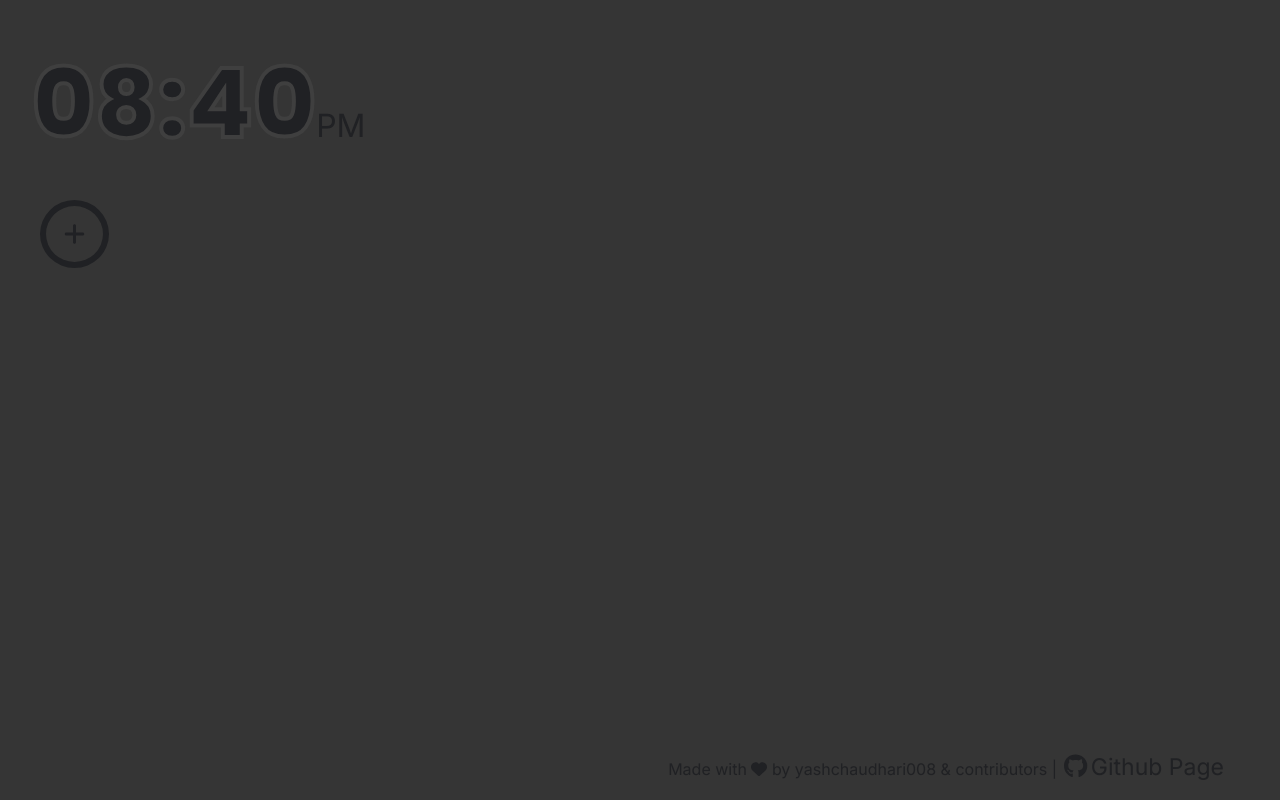
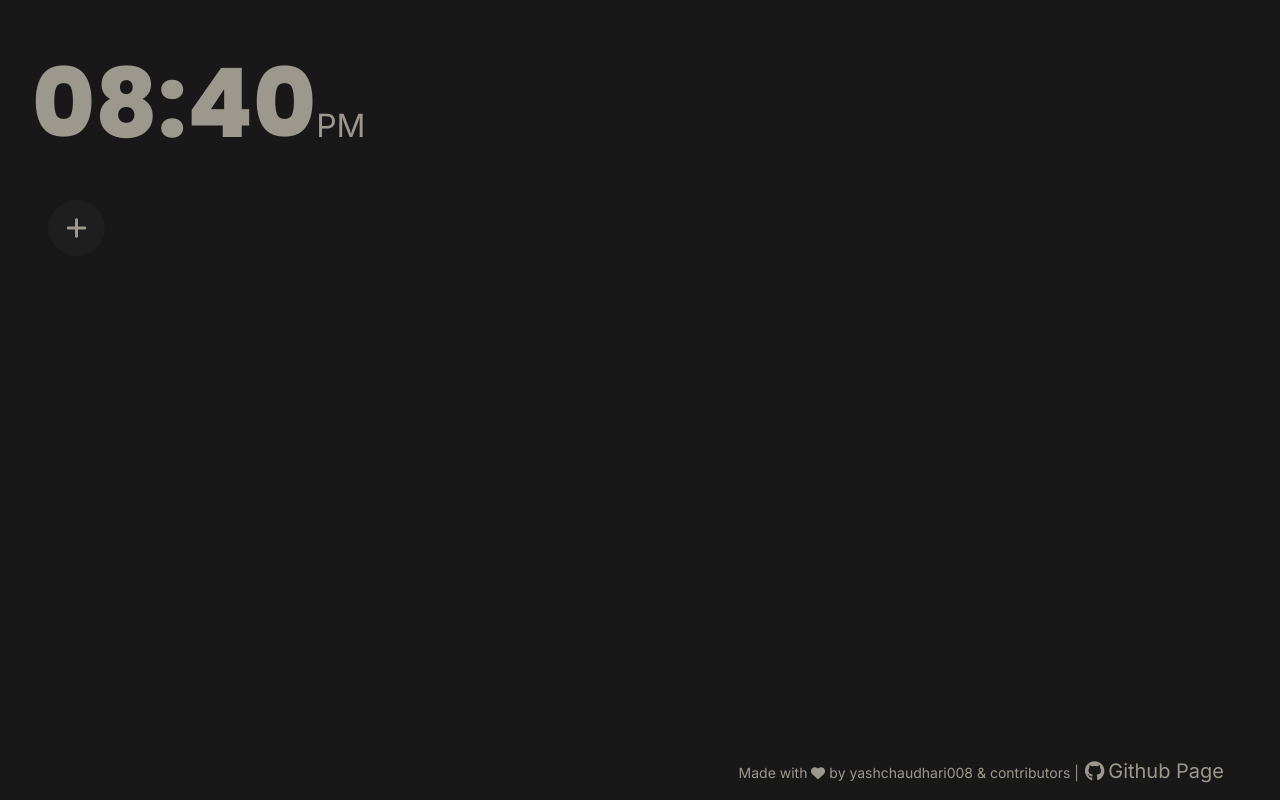
Before and after one commit to yashchaudhari008/minime, a React (Vite) app: page / in a window 1280 px wide. Built offline with nearby package versions, Linux system fonts and the light colour scheme.

Commit message:
[FEATURE] added minime moonlight theme (#22)

```diff
--- a/src/components/Footer/Footer.tsx
+++ b/src/components/Footer/Footer.tsx
@@ -18,7 +18,7 @@ const Footer = () => {
 				>
 					contributors
 				</a>
-				<span className={styles.stick}> | </span>
+				<span> | </span>
 				<a
 					target="_blank"
 					className={styles.github}
--- a/src/components/Footer/footer.module.scss
+++ b/src/components/Footer/footer.module.scss
@@ -9,8 +9,9 @@
 	padding-right: 24px;
 	p,
 	a {
-		font-weight: 900;
-		color: $primaryColor;
+		font-size: 14px;
+		font-weight: 600;
+		color: $appFooterTextColor;
 		text-decoration: none;
 	}
 	a {
@@ -18,18 +19,13 @@
 			text-decoration: underline;
 		}
 	}
+
+	.github {
+		font-size: 20px;
+		font-weight: 800;
+		margin-left: 2px;
+		.icon {
+			margin-right: 4px;
+		}
+	}
 }
-
-.stick {
-	font-size: 16px;
-}
-
-.github {
-	font-size: 23px;
-	margin-left: 2px;
-}
-
-.icon {
-	font-size: 24px;
-	margin-right: 4px;
-}
--- a/src/components/TopBar/clock.module.scss
+++ b/src/components/TopBar/clock.module.scss
@@ -4,10 +4,8 @@
 .clock {
 	@include font-poppins;
 
-	color: $primaryColor;
+	color: $clockColor;
 
-	-webkit-text-stroke-width: 4px;
-	-webkit-text-stroke-color: #3f3f3f;
 	font-size: 96px;
 	font-weight: 800;
 	width: 350px;
@@ -15,7 +13,6 @@
 	.meridiem {
 		@include font-inter;
 
-		-webkit-text-stroke: 0;
 		font-style: bold;
 		font-size: 32px;
 	}
--- a/src/components/WidgetHolder/widgetHolder.module.scss
+++ b/src/components/WidgetHolder/widgetHolder.module.scss
@@ -8,7 +8,7 @@
 	.widgetHolder {
 		display: flex;
 		align-items: center;
-		gap: 10px;
+		gap: 16px;
 		flex-wrap: wrap;
 		.widget {
 			flex: 1;
@@ -21,7 +21,9 @@
 	flex: 1;
 	display: flex;
 	flex-direction: column;
-	gap: 8px;
+	color: $modalTextColor;
+	gap: 12px;
+	padding-top: 14px;
 	.formInputHolder {
 		display: inline-flex;
 		align-items: end;
@@ -39,18 +41,16 @@
 	}
 	.modalFooter {
 		width: 100%;
-		padding-top: 16px;
+		padding-top: 24px;
 		display: inline-flex;
 		justify-content: end;
 		gap: 10px;
-		// border-top: 2px solid black;
 		button {
 			@include font-inter;
 			font-weight: 800;
-			background-color: rgba(0, 0, 0, 0.1);
-			border: 2px solid $primaryColor;
-			color: white;
-			padding: 6px 12px;
+			background-color: $modalButtonColor;
+			color: $modalButtonTextColor;
+			padding: 8px 16px;
 			border-radius: 6px;
 		}
 	}
--- a/src/components/shared/Modal/modal.module.scss
+++ b/src/components/shared/Modal/modal.module.scss
@@ -2,7 +2,7 @@
 @import "/src/styles/mixins.scss";
 
 .overlay {
-	background-color: rgba(0, 0, 0, 0.5);
+	background-color: $backdrop;
 
 	height: 100%;
 	width: 100%;
@@ -16,7 +16,7 @@
 	.modal {
 		width: 400px;
 
-		background-color: #353535;
+		background-color: $modalBackgroundColor;
 		border-radius: 24px;
 		padding: 32px;
 
@@ -25,10 +25,10 @@
 		.header {
 			@include font-poppins;
 			font-size: 24px;
-			color: white;
+			color: $modalHeaderColor;
 			padding-bottom: 16px;
 			margin-bottom: 16px;
-			border-bottom: 2px solid $primaryColor;
+			border-bottom: 2px solid $modalHeaderColor;
 		}
 	}
 }
--- a/src/components/widgets/AddNewWidgetBtn/addNewWidgetBtn.module.scss
+++ b/src/components/widgets/AddNewWidgetBtn/addNewWidgetBtn.module.scss
@@ -1,16 +1,17 @@
 @import "/src/styles/variables.scss";
 .addNewWidget {
+	margin-left: 8px;
 	padding: 16px 18px;
 	display: flex;
 	align-items: center;
 	justify-content: center;
 
 	border-radius: 50%;
-	border: 6px solid $primaryColor;
+	background-color: $addNewWidgetButtonColor;
 
 	cursor: pointer;
 	.icon {
-		color: $primaryColor;
+		color: $addNewWidgetButtonIconColor;
 		font-size: 24px;
 	}
 }
--- a/src/components/widgets/BookmarkWidget/BookmarkWidget.tsx
+++ b/src/components/widgets/BookmarkWidget/BookmarkWidget.tsx
@@ -13,7 +13,9 @@ const BookmarkWidget = ({ name, link }: BookmarkWidgetProps) => {
 
 	return (
 		<button className={styles.bookmarkWidget} onClick={onClickHandler}>
-			<img src={getFaviconLink(link)} className={styles.favicon} />
+			<div className={styles.faviconHolder}>
+				<img src={getFaviconLink(link)} className={styles.favicon} />
+			</div>
 			<span className={styles.nameWrapper}>{name || link}</span>
 		</button>
 	);
--- a/src/components/widgets/BookmarkWidget/bookmarkWidget.module.scss
+++ b/src/components/widgets/BookmarkWidget/bookmarkWidget.module.scss
@@ -3,32 +3,40 @@
 
 .bookmarkWidget {
 	@include font-inter;
-	color: $primaryColor;
-	padding: 18px;
+	color: $widgetTextColor;
+	padding: 0 20px;
 	height: $widgetHeight;
 	width: 100%;
 
-	border-radius: 48px;
-	background-color: #3f3f3f;
+	border-radius: $widgetBorderRadius;
+	background-color: $widgetBackground;
 
 	display: flex;
 	align-items: center;
 	gap: 10px;
 
 	cursor: pointer;
+	.faviconHolder {
+		border-radius: 50%;
+		overflow: hidden;
+		display: grid;
+		place-items: center;
+		background-color: $widgetImageHolderColor;
+		.favicon {
+			--size: 52px;
+			padding: 12px;
+			width: var(--size);
+			height: var(--size);
+			filter: contrast(1.1);
+		}
+	}
 
-	.favicon {
-		border-radius: 100%;
-		padding: 5px;
-		background-color: $primaryColor;
-		width: 52px;
-	}
 	.nameWrapper {
 		flex: 1;
 		text-overflow: ellipsis;
 		overflow: hidden;
 		white-space: nowrap;
-		font-size: 24px;
-		font-weight: 800;
+		font-size: 22px;
+		font-weight: 600;
 	}
 }
--- a/src/index.scss
+++ b/src/index.scss
@@ -1,4 +1,5 @@
 @import url("https://fonts.googleapis.com/css2?family=Inter&family=Poppins:wght@800&family=Ubuntu+Mono&display=swap");
+@import "/src/styles/variables.scss";
 @import "/src/styles/mixins.scss";
 
 :root {
@@ -6,8 +7,7 @@
 	line-height: 1.5;
 	font-weight: 400;
 
-	color: rgba(255, 255, 255, 0.87);
-	background-color: #353535;
+	background-color: $appBackground;
 
 	font-synthesis: none;
 	text-rendering: optimizeLegibility;
@@ -31,7 +31,7 @@ button {
 	box-shadow: none;
 }
 button:focus {
-	outline: 3px solid white;
+	outline: 3px solid $selectionColor;
 }
 
 * {
--- a/src/styles/variables.scss
+++ b/src/styles/variables.scss
@@ -1,5 +1,28 @@
 // Colors
+$appBackground: #181818;
+$backdrop: rgba(0, 0, 0, 0.5);
 
-$primaryColor: #202124;
+$primaryColor: #9c988d;
+$secondaryColor: #1e1e1e;
 
+$appFooterTextColor: $primaryColor;
+$clockColor: $primaryColor;
+$selectionColor: $primaryColor;
+
+// Modal Colors
+$modalBackgroundColor: $secondaryColor;
+$modalHeaderColor: $primaryColor;
+$modalTextColor: $primaryColor;
+
+$modalButtonColor: $primaryColor;
+$modalButtonTextColor: $appBackground;
+
+// Widget Defaults
+$widgetBackground: $secondaryColor;
+$widgetTextColor: $primaryColor;
+$widgetImageHolderColor: $appBackground;
+$widgetBorderRadius: 20px;
 $widgetHeight: 88px;
+
+$addNewWidgetButtonColor: $secondaryColor;
+$addNewWidgetButtonIconColor: $primaryColor;
```
